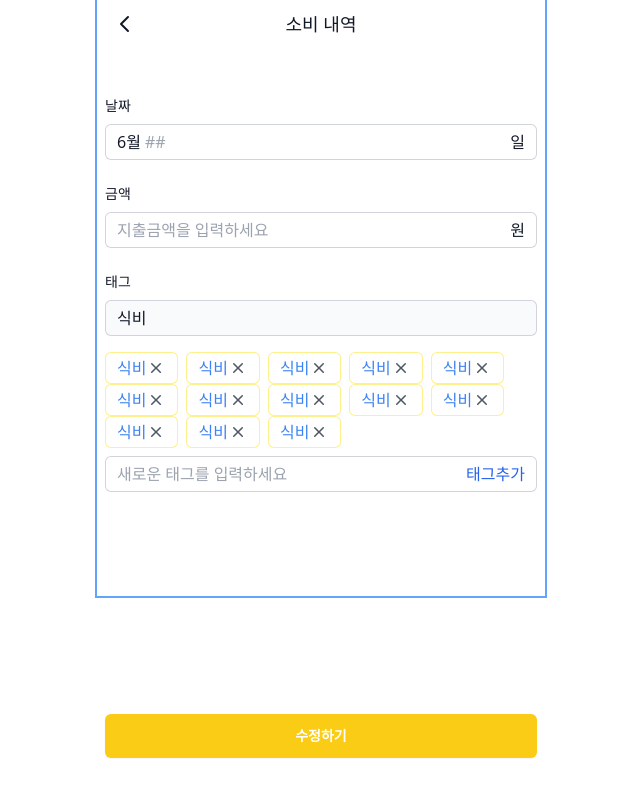
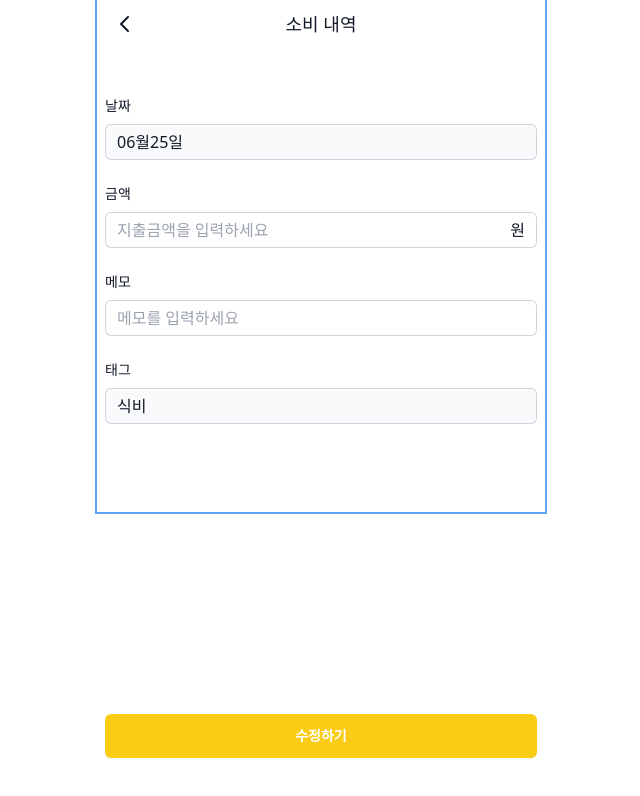
Before and after one commit to moonyoungchu/gagyeboo-project, a Next.js app in the folder Frontend/gongyu-gagyebu/: page /items/0 in a window 1280 px wide. Shown: the top 796 px of the page, without its empty margins (319-959 px from the left). Built offline with nearby package versions, Linux system fonts and the light colour scheme.

Commit message:
feat: 소비 - 메모항목 추가

```diff
--- a/Frontend/gongyu-gagyebu/pages/items/[id].tsx
+++ b/Frontend/gongyu-gagyebu/pages/items/[id].tsx
@@ -22,23 +22,17 @@ const EditPage: NextPage = () => {
               </label>
               <div className="mt-2">
                 <div
-                  className="flex rounded-md
+                  className="flex rounded-md bg-gray-50 pl-2
                 ring-1 ring-inset ring-gray-300
                 focus-within:ring-2 focus-within:ring-inset focus-within:ring-yellow-400"
                 >
-                  <span className="flex select-none items-center pl-3 text-gray-900">
-                    {"6월"}
-                  </span>
-
                   <input
                     type="text"
                     name="date"
                     className="block flex-1 border-0 bg-transparent py-1.5 pl-1 text-gray-900 placeholder:text-gray-400 focus:ring-0"
-                    placeholder="##"
+                    disabled={true}
+                    value={"06월25일"}
                   />
-                  <span className="flex select-none items-center pr-3 text-gray-900">
-                    일
-                  </span>
                 </div>
               </div>
             </div>
@@ -71,6 +65,29 @@ const EditPage: NextPage = () => {
 
             <div>
               <label
+                htmlFor="memo"
+                className="block text-sm font-medium text-gray-900"
+              >
+                메모
+              </label>
+              <div className="mt-2">
+                <div
+                  className="flex rounded-md
+                ring-1 ring-inset ring-gray-300
+                focus-within:ring-2 focus-within:ring-inset focus-within:ring-yellow-400"
+                >
+                  <input
+                    type="text"
+                    name="memo"
+                    className="block flex-1 border-0 bg-transparent py-1.5 pl-3 text-gray-900 placeholder:text-gray-400 focus:ring-0"
+                    placeholder="메모를 입력하세요"
+                  />
+                </div>
+              </div>
+            </div>
+
+            <div>
+              <label
                 htmlFor="tag-name"
                 className="block text-sm font-medium text-gray-900"
               >
@@ -87,34 +104,6 @@ const EditPage: NextPage = () => {
             </div>
           </div>
         </form>
-
-        <div className="my-4">
-          <div className="flex flex-wrap">
-            {[1, 1, 1, 1, 1, 1, 1, 1, 1, 1, 1, 1, 1].map((_, i) => (
-              <Tag id={i} key={i} name={"식비"} />
-            ))}
-          </div>
-
-          <div>
-            <div className="mt-2">
-              <div
-                className="flex rounded-md
-                ring-1 ring-inset ring-gray-300
-                focus-within:ring-1 focus-within:ring-inset focus-within:ring-blue-400"
-              >
-                <input
-                  type="text"
-                  name="new-tag"
-                  className="block flex-1 border-0 bg-transparent py-1.5 pl-3 text-gray-900 placeholder:text-gray-400 focus:ring-0"
-                  placeholder="새로운 태그를 입력하세요"
-                />
-                <span className="flex select-none items-center pr-3 text-blue-600">
-                  태그추가
-                </span>
-              </div>
-            </div>
-          </div>
-        </div>
       </div>
 
       <div className="w-full h-12 max-w-md bottom-10 fixed flex justify-center items-center">
--- a/Frontend/gongyu-gagyebu/pages/items/add.tsx
+++ b/Frontend/gongyu-gagyebu/pages/items/add.tsx
@@ -71,6 +71,29 @@ const Add: NextPage = () => {
 
             <div>
               <label
+                htmlFor="memo"
+                className="block text-sm font-medium text-gray-900"
+              >
+                메모
+              </label>
+              <div className="mt-2">
+                <div
+                  className="flex rounded-md
+                ring-1 ring-inset ring-gray-300
+                focus-within:ring-2 focus-within:ring-inset focus-within:ring-yellow-400"
+                >
+                  <input
+                    type="text"
+                    name="memo"
+                    className="block flex-1 border-0 bg-transparent py-1.5 pl-3 text-gray-900 placeholder:text-gray-400 focus:ring-0"
+                    placeholder="메모를 입력하세요"
+                  />
+                </div>
+              </div>
+            </div>
+
+            <div>
+              <label
                 htmlFor="tag-name"
                 className="block text-sm font-medium text-gray-900"
               >
```
